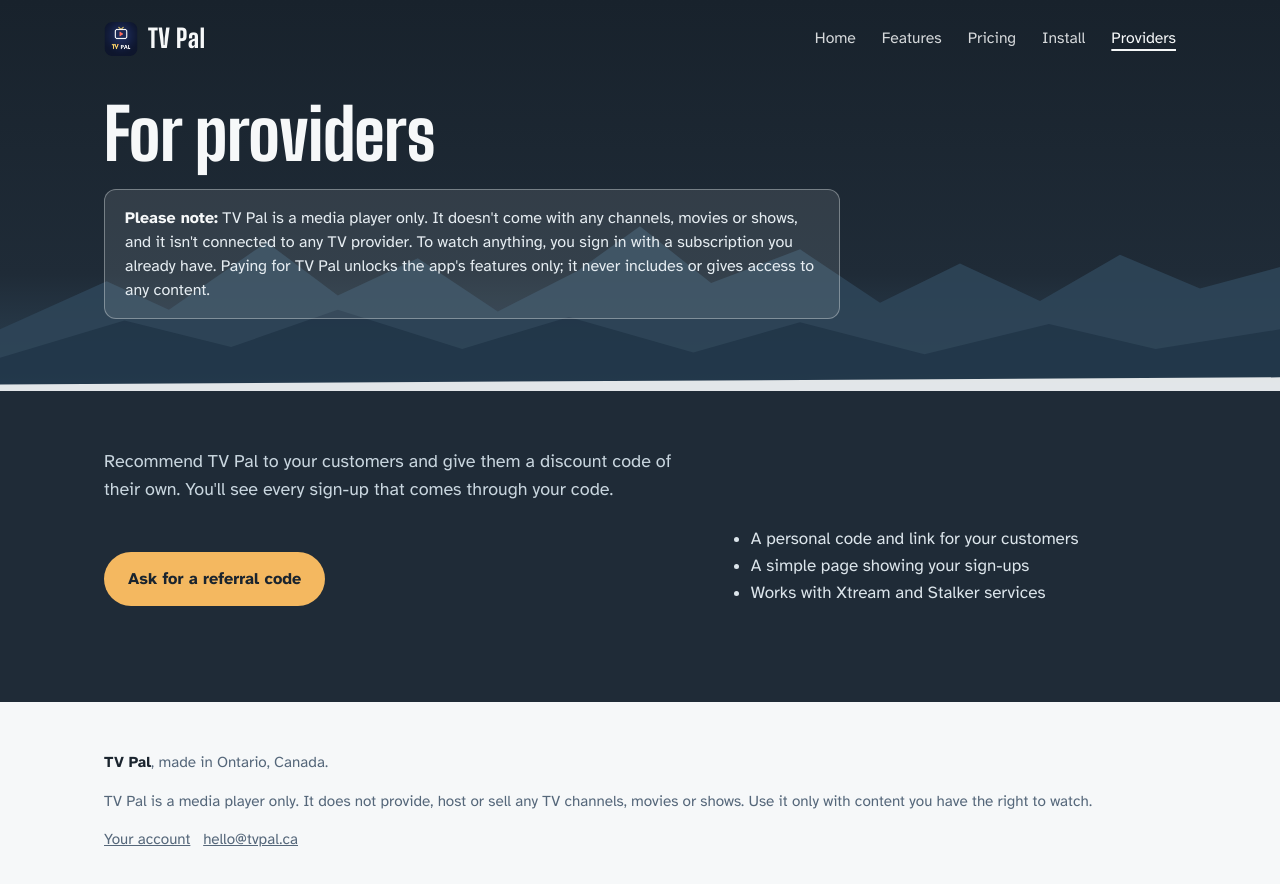
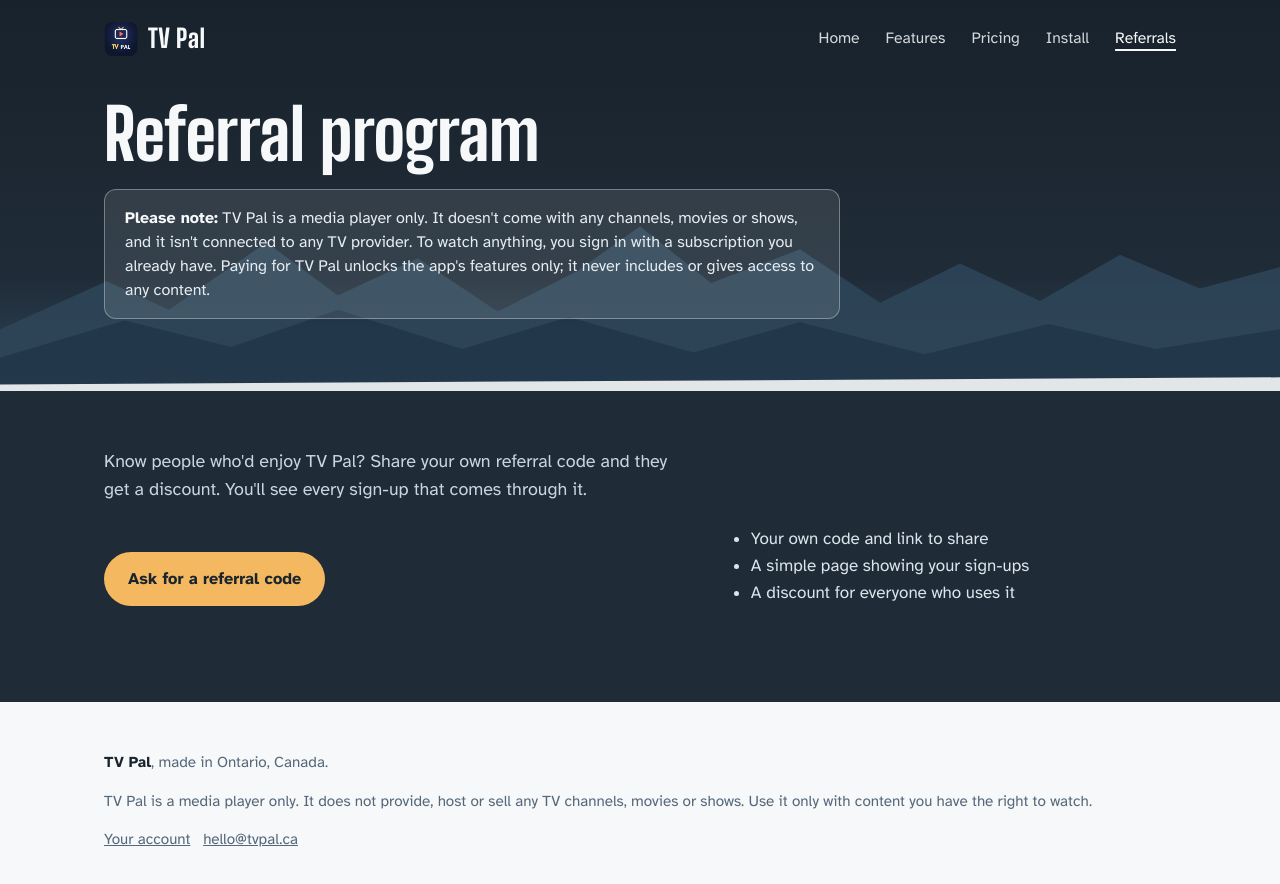
Before and after one commit to Sanjwad/Tvplayer, a plain HTML site: page website/public/referrals.html in a window 1280 px wide. Drawn offline with Linux system fonts and the light colour scheme; no server answers.

Commit message:
Website: Providers page becomes Referral program
Co-Authored-By: Claude Opus 5.5 <noreply@anthropic.com>
Claude-Session: https://claude.ai/code/session_01WoBx6GhsbqqiaDdvy2Lucg

```diff
--- a/website/public/providers.html
+++ b/website/public/referrals.html
@@ -3,7 +3,7 @@
 <head>
 <meta charset="utf-8">
 <meta name="viewport" content="width=device-width, initial-scale=1">
-<title>For providers · TV Pal</title>
+<title>Referral program · TV Pal</title>
 <meta name="description" content="TV Pal turns your IPTV login into a TV guide, movie and show shelves, and a watchlist that follows you between TVs. Made in Canada.">
 <link rel="icon" href="/icon.png">
 <link rel="preconnect" href="https://fonts.googleapis.com"><link rel="preconnect" href="https://fonts.gstatic.com" crossorigin>
@@ -155,10 +155,10 @@
         <li><a href="/features">Features</a></li>
         <li><a href="/pricing">Pricing</a></li>
         <li><a href="/install">Install</a></li>
-        <li><a href="/providers" aria-current="page">Providers</a></li>
+        <li><a href="/referrals" aria-current="page">Referrals</a></li>
       </ul>
     </nav>
-    <div class="hero"><h1>For providers</h1>
+    <div class="hero"><h1>Referral program</h1>
       <div class="notice" role="note"><strong>Please note:</strong> TV Pal is a media player only. It doesn't come with any channels, movies or shows, and it isn't connected to any TV provider. To watch anything, you sign in with a subscription you already have. Paying for TV Pal unlocks the app's features only; it never includes or gives access to any content.</div></div>
   </div>
   <svg class="ridge" viewBox="0 0 1440 220" preserveAspectRatio="none" aria-hidden="true">
@@ -170,17 +170,17 @@
 </header>
 
 <main>
-  <section id="providers" class="providers">
+  <section id="referrals" class="providers">
     <div class="wrap split-wrap">
       <div class="split">
         <div>
-          <p class="lede">Recommend TV Pal to your customers and give them a discount code of their own. You'll see every sign-up that comes through your code.</p>
-          <a class="btn btn-warm" href="mailto:hello@tvpal.ca?subject=Provider%20referral%20code">Ask for a referral code</a>
+          <p class="lede">Know people who'd enjoy TV Pal? Share your own referral code and they get a discount. You'll see every sign-up that comes through it.</p>
+          <a class="btn btn-warm" href="mailto:hello@tvpal.ca?subject=Referral%20code">Ask for a referral code</a>
         </div>
         <ul>
-          <li>A personal code and link for your customers</li>
+          <li>Your own code and link to share</li>
           <li>A simple page showing your sign-ups</li>
-          <li>Works with Xtream and Stalker services</li>
+          <li>A discount for everyone who uses it</li>
         </ul>
       </div>
     </div>
```
Also changed, not shown: website/public/features.html (+1 -1 lines), website/public/index.html (+1 -1 lines), website/public/install.html (+1 -1 lines), website/public/pricing.html (+1 -1 lines).
